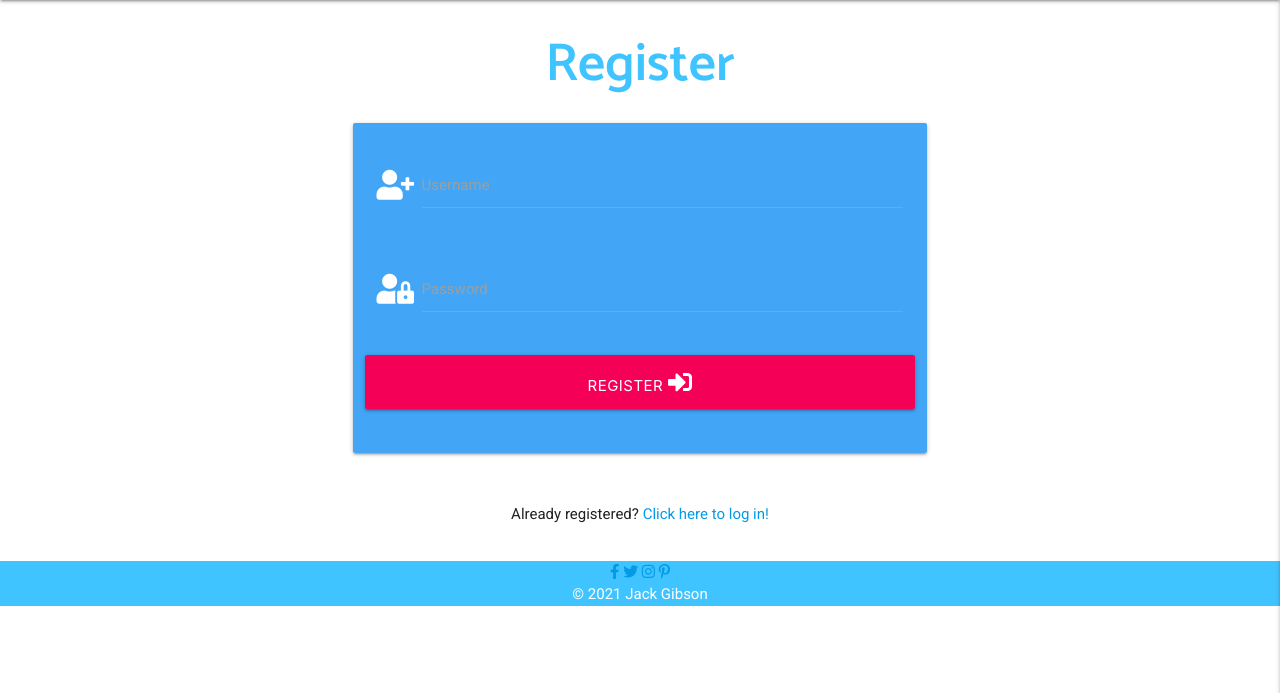
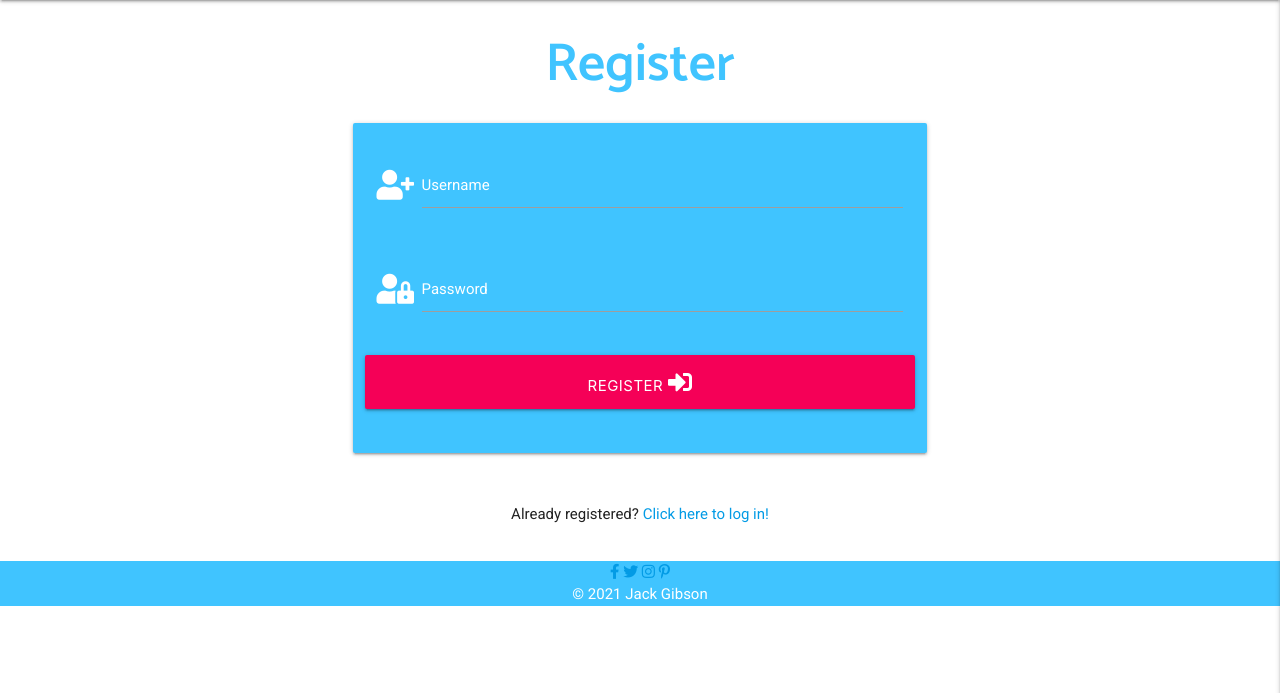
Before and after one commit to Code-Institute-Submissions/JGibson90-MS3--Grubs-Up-_OctResub, a Flask app: page /register in a window 1280 px wide. Shown: the part 64-757 px from the top of the page. Run offline with Flask 2, Linux system fonts and the light colour scheme; some libraries are stand-ins or nearby versions; some web fonts are replaced.

Commit message:
added Materialize classes to card-panels

```diff
--- a/templates/register.html
+++ b/templates/register.html
@@ -5,14 +5,14 @@
 
     <div class="row">
         <form class="col s12 m8 offset-m2" method="POST" action="{{ url_for('register') }}">
-            <div class="card-panel blue lighten-1">
+            <div class="card-panel light-blue accent-2">
                 <!-- username -->
                 <div class="row">
                     <div class="input-field col s12">
                     <i class="fas fa-user-plus prefix white-text"></i>
                     <input id="username" name="username" type="text" minlength="5"
                     maxlength="15" pattern="^[a-zA-Z0-9]{5,15}$" class="validate" required>
-                    <label for="username">Username</label>
+                    <label class="white-text" for="username">Username</label>
                     </div>
                 </div>
                 <!-- password -->
@@ -21,12 +21,12 @@
                     <i class="fas fa-user-lock prefix white-text"></i>
                     <input id="password" name="password" type="password" minlength="5"
                     maxlength="15" pattern="^[a-zA-Z0-9]{5,15}$" class="validate" required>
-                    <label for="password">Password</label>
+                    <label class="white-text" for="password">Password</label>
                     </div>
                 </div>
                 <!-- register -->
                 <div class="row">
-                    <button class="col s12 text-shadow btn-large pink accent-3" type="submit">
+                    <button class="col s12 text-shadow btn-large waves-effect waves-light pink accent-3" type="submit">
                         Register <i class="fas fa-sign-in-alt"></i>
                     </button>
                 </div>
```
Also changed, not shown: templates/login.html (+4 -4 lines).
